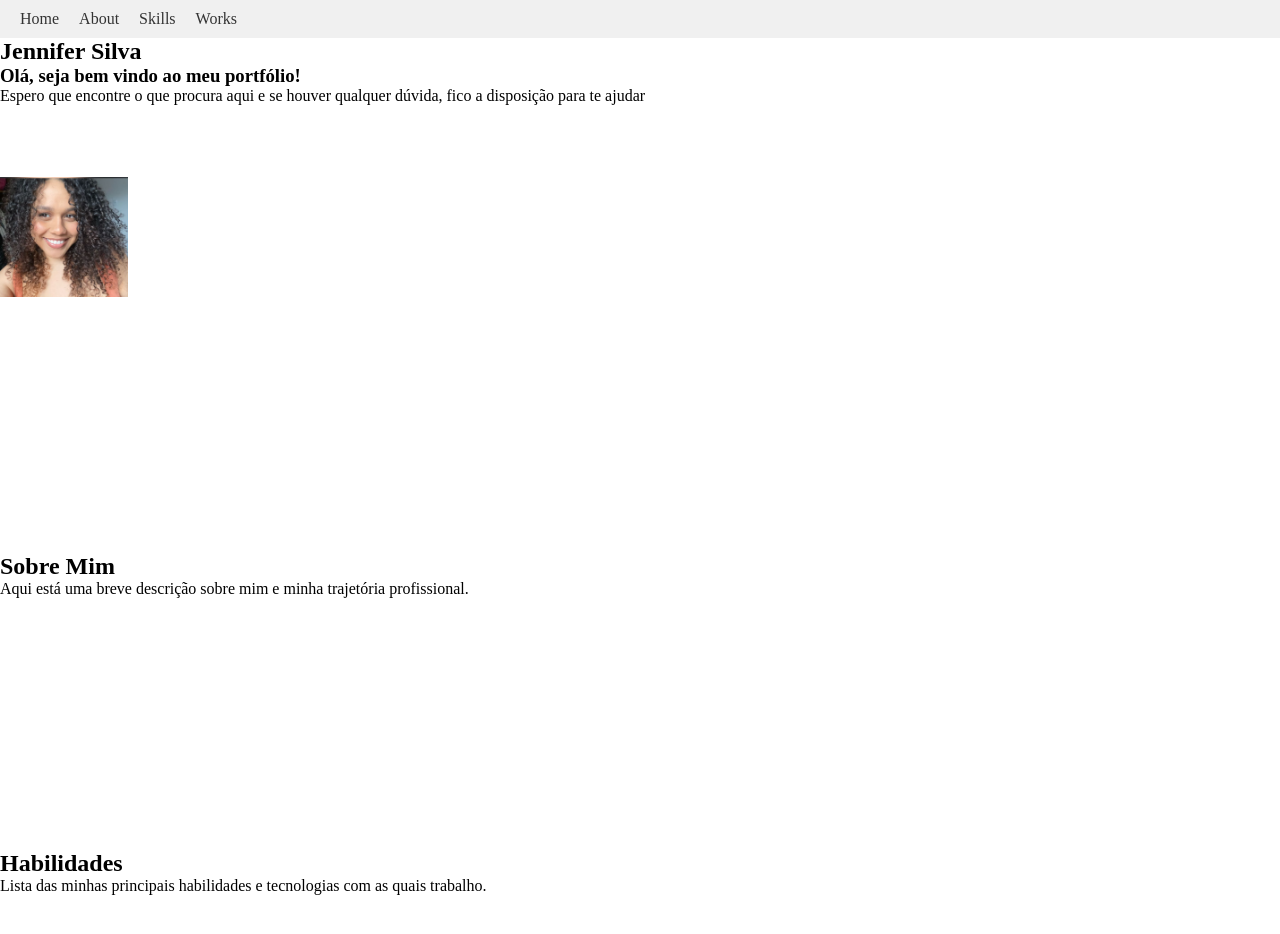
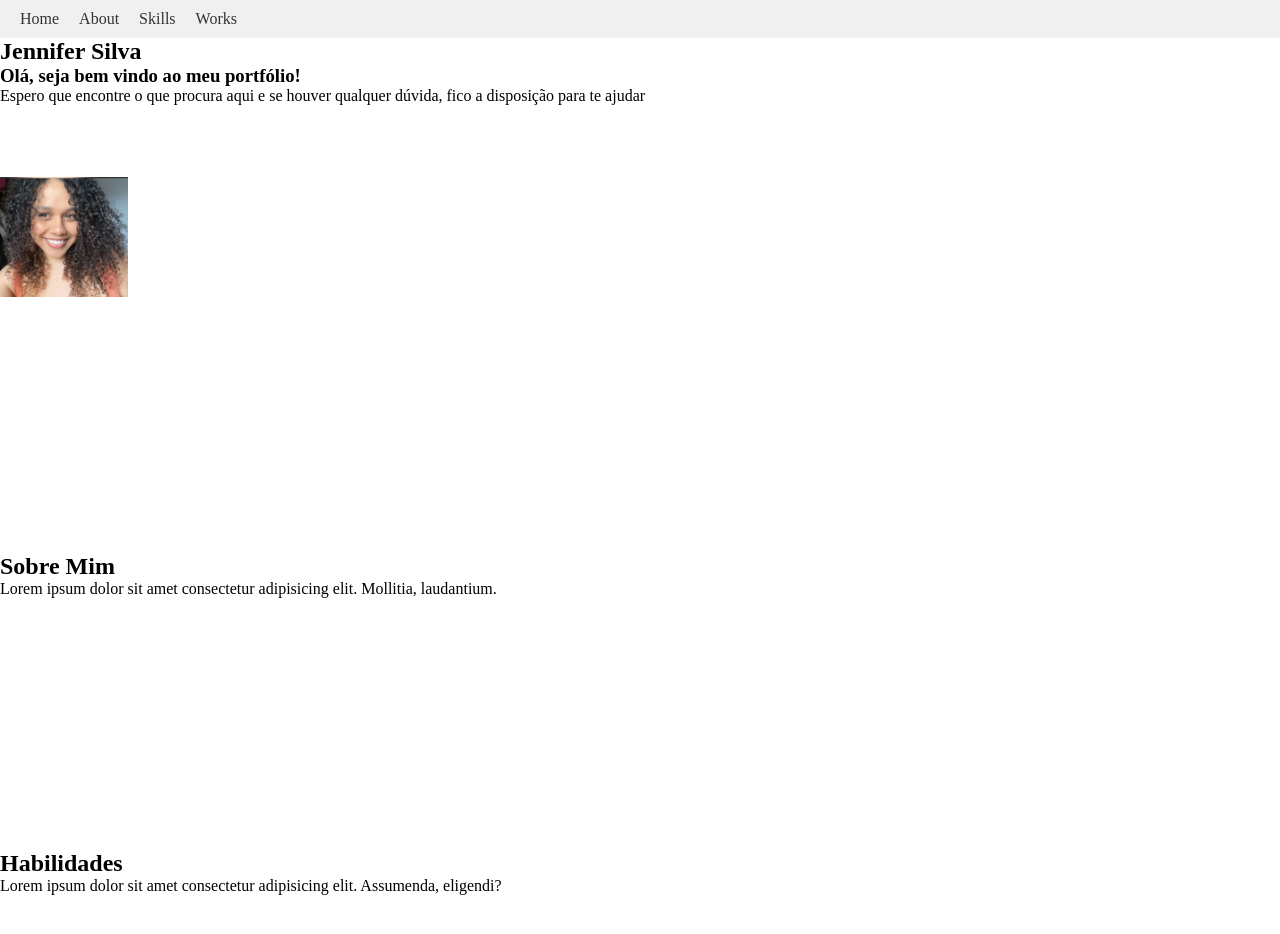
Before and after one commit to jennifersilva97/Portfolio082024, a plain HTML site: page index.html in a window 1280 px wide. Shown: the top 934 px of the page. Drawn offline with Linux system fonts and the light colour scheme.

Commit message:
atualização

```diff
--- a/index.html
+++ b/index.html
@@ -37,7 +37,7 @@
 
             <br><br><br><br>
 
-            <!-- Adicione uma imagem de fundo aqui se desejar -->
+
             <img src="./Jennifer.jpg.png" alt="Imagem de destaque" style="width: 10%; height: auto;">
         </div>
     </section>
@@ -46,7 +46,7 @@
     <section id="about">
         <div>
             <h2>Sobre Mim</h2>
-            <p>Aqui está uma breve descrição sobre mim e minha trajetória profissional.</p>
+            <p>Lorem ipsum dolor sit amet consectetur adipisicing elit. Mollitia, laudantium.</p>
         </div>
     </section>
     <br><br><br><br><br><br><br><br><br><br><br><br><br><br>
@@ -55,7 +55,7 @@
     <section id="skills">
         <div>
             <h2>Habilidades</h2>
-            <p>Lista das minhas principais habilidades e tecnologias com as quais trabalho.</p>
+            <p>Lorem ipsum dolor sit amet consectetur adipisicing elit. Assumenda, eligendi?</p>
         </div>
     </section>
     <br><br><br><br><br><br><br><br><br><br><br><br><br><br>
```
